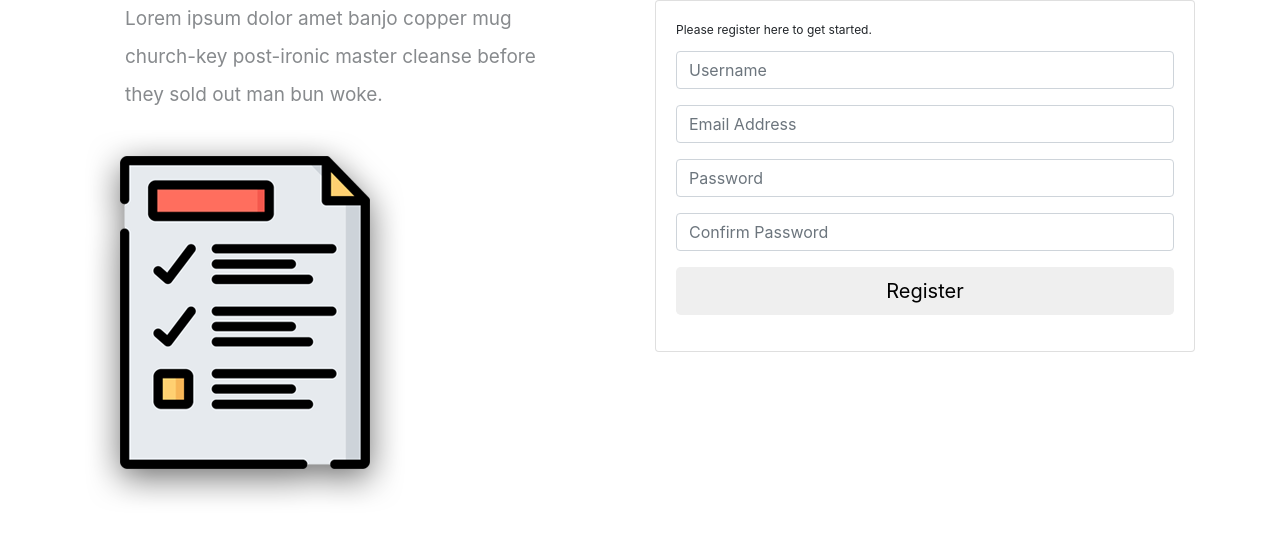
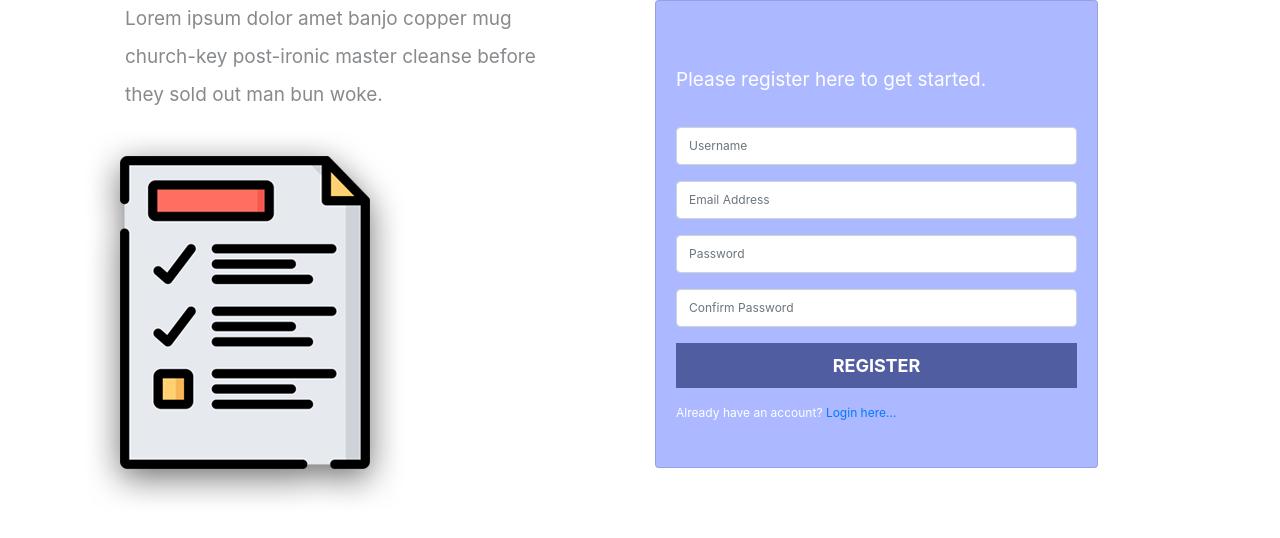
Before and after one commit to SendiSteve/bootstrap-todo-list, a plain HTML site: page index.html in a window 1280 px wide. Drawn offline with Linux system fonts and the light colour scheme.

Commit message:
Add styles for the register button

```diff
--- a/css/style.css
+++ b/css/style.css
@@ -18,3 +18,31 @@ body {
     line-height: 38px;
     margin-left: 40px;
 }
+#register-form-card .card{
+    background-color: #acb8ff;
+    padding: 25px 0;
+    width: 443px;
+}
+#register-form-card .card-title{
+    color: #fff;
+    font-size: 19px;
+    padding:20px 0;
+}
+#register-form-card .form-group .form-control{
+    font-size: 12px;
+}
+
+/* ............................
+        BUTTON(generic)
+...............................*/
+.btn-general{
+    border-radius: 0;
+    text-transform: uppercase;
+    color: #fff;
+    font-weight: bold;
+    font-size: 18px;
+    text-align: center;
+}
+.btn-register{
+    background-color: #515da1;
+}
--- a/index.html
+++ b/index.html
@@ -18,13 +18,14 @@
 
 <body>
     <!-- register section -->
-    <div id="register">
+    <div id="register" class="">
         <div class="container">
             <div class="row">
                 <!-- Left infor side -->
                 <div class="col-md-6">
                     <div class="info-wrapper">
-                        <p>Lorem ipsum dolor amet banjo copper mug <br> church-key post-ironic master cleanse before <br> they
+                        <p>Lorem ipsum dolor amet banjo copper mug <br> church-key post-ironic master cleanse before
+                            <br> they
                             sold out man bun woke.</p>
                     </div>
                     <div class="info-img-wrapper">
@@ -33,6 +34,7 @@
                 </div>
                 <!-- right signup side -->
                 <div class="col-md-6">
+                    <div id="register-form-card">
                         <div class="card">
                             <div class="card-body">
                                 <div class="card-title">Please register here to get started.</div>
@@ -50,9 +52,12 @@
                                         <input type="password" class="form-control" placeholder="Confirm Password">
                                     </div>
                                     <div class="form-group">
-                                    <input type="submit" class="btn btn-lg btn-block btn-register" value="Register">
+                                        <input type="submit" class="btn btn-lg btn-block btn-general btn-register"
+                                            value="Register">
                                     </div>
                                 </form>
+                                <div class="card-text text-white">Already have an account? <a href="#">Login here...</a></div>
+                            </div>
                         </div>
                     </div>
                 </div>
```
Lines whose indentation alone changed are shown as unchanged.
